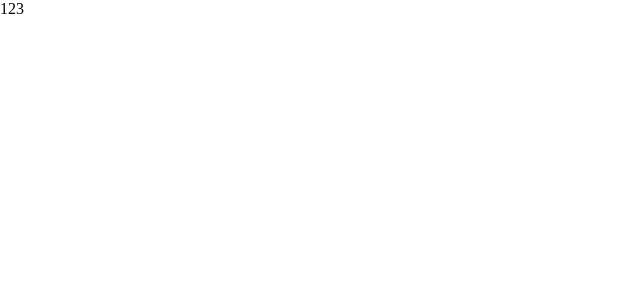
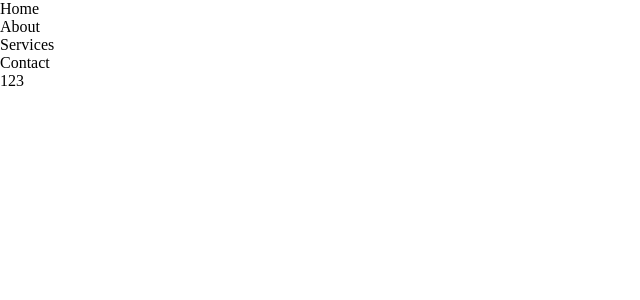
Before and after one commit to armanmikoyan/ARE-V1, a Next.js app: page / in a window 1280 px wide. Shown: the top 300 px of the page, without its empty margins (0-640 px from the left). Built offline with nearby package versions, Linux system fonts and the light colour scheme.

Commit message:
feat: add layout for nav

```diff
--- /dev/null
+++ b/src/components/navbar/content.ts
@@ -0,0 +1,8 @@
+import { NavLink } from './types';
+
+export const navLinks: NavLink[] = [
+	{ label: 'Home', href: '/' },
+	{ label: 'About', href: '/about' },
+	{ label: 'Services', href: '/services' },
+	{ label: 'Contact', href: '/contact' },
+];
--- /dev/null
+++ b/src/components/navbar/index.tsx
@@ -0,0 +1,18 @@
+import { Nav, NavItems, NavItem, NavLink } from './styles';
+import { navLinks } from './content';
+
+export default function Navbar() {
+	return (
+		<Nav>
+			<NavItems>
+				{navLinks.map(({ label, href }, id) => {
+					return (
+						<NavItem key={id}>
+							<NavLink href={href}>{label}</NavLink>
+						</NavItem>
+					);
+				})}
+			</NavItems>
+		</Nav>
+	);
+}
--- /dev/null
+++ b/src/components/navbar/styles.ts
@@ -0,0 +1,13 @@
+import { Button } from '@mui/material';
+import styled from '@emotion/styled';
+import Link from 'next/link';
+
+export const Nav = styled.nav({});
+
+export const StyledButton = styled(Button)({});
+
+export const NavItems = styled.ul({});
+
+export const NavItem = styled.li({});
+
+export const NavLink = styled(Link)({});
--- /dev/null
+++ b/src/components/navbar/types.ts
@@ -0,0 +1,4 @@
+export interface NavLink {
+	label: string;
+	href: string;
+}
--- a/src/pages/index.tsx
+++ b/src/pages/index.tsx
@@ -1,6 +1,7 @@
 import Head from 'next/head';
 import { GetServerSidePropsContext } from 'next';
 import { getPageData } from './_data';
+import Navbar from '@/components/navbar';
 
 export default function Home({ data }) {
 	return (
@@ -11,7 +12,10 @@ export default function Home({ data }) {
 				<meta name="viewport" content="width=device-width, initial-scale=1" />
 				<link rel="icon" href="/favicon.ico" />
 			</Head>
-			<div>{data}</div>
+			<div>
+				<Navbar />
+				{data}
+			</div>
 		</>
 	);
 }
```
Also changed, not shown: src/components/README.md.
